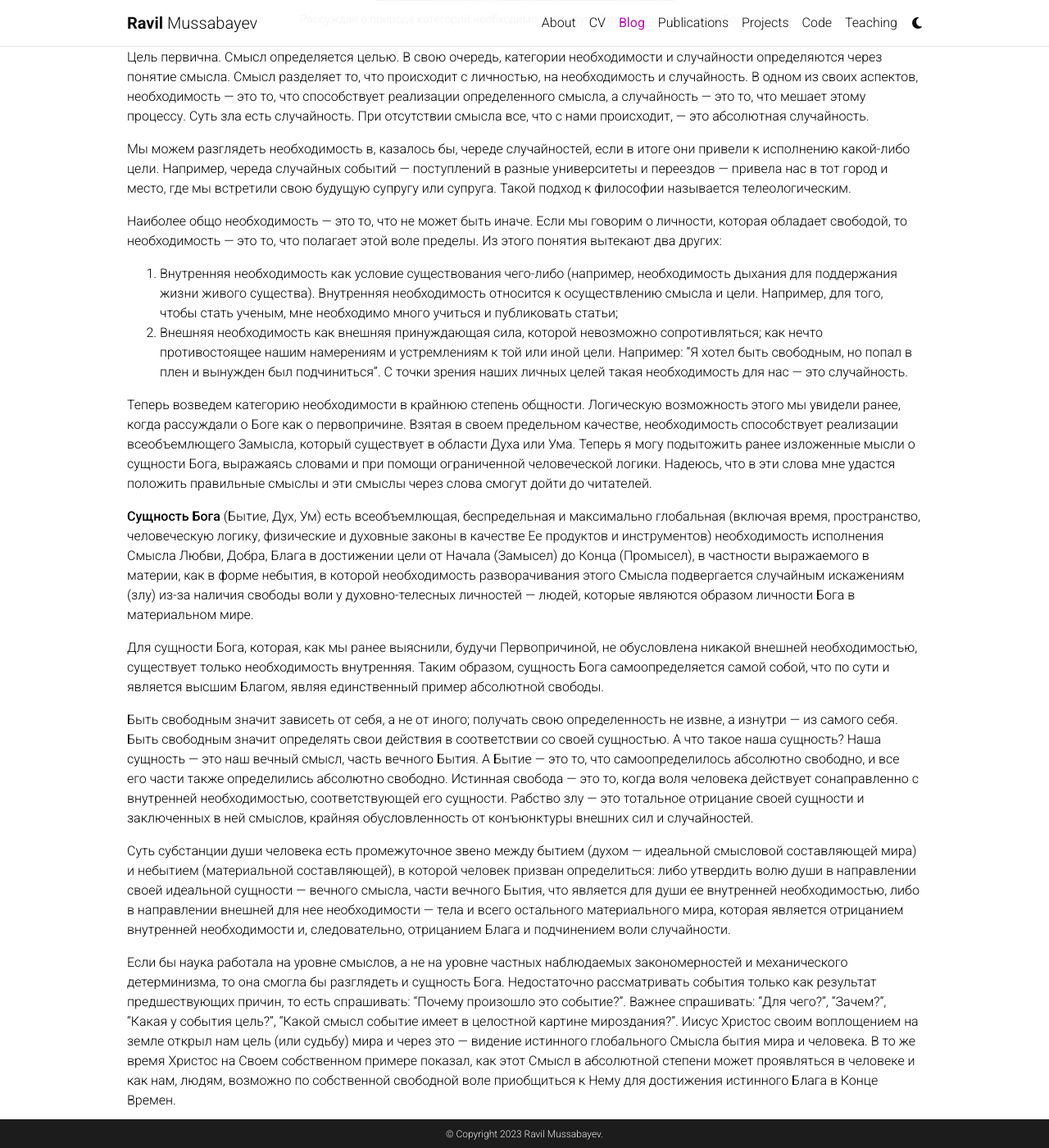
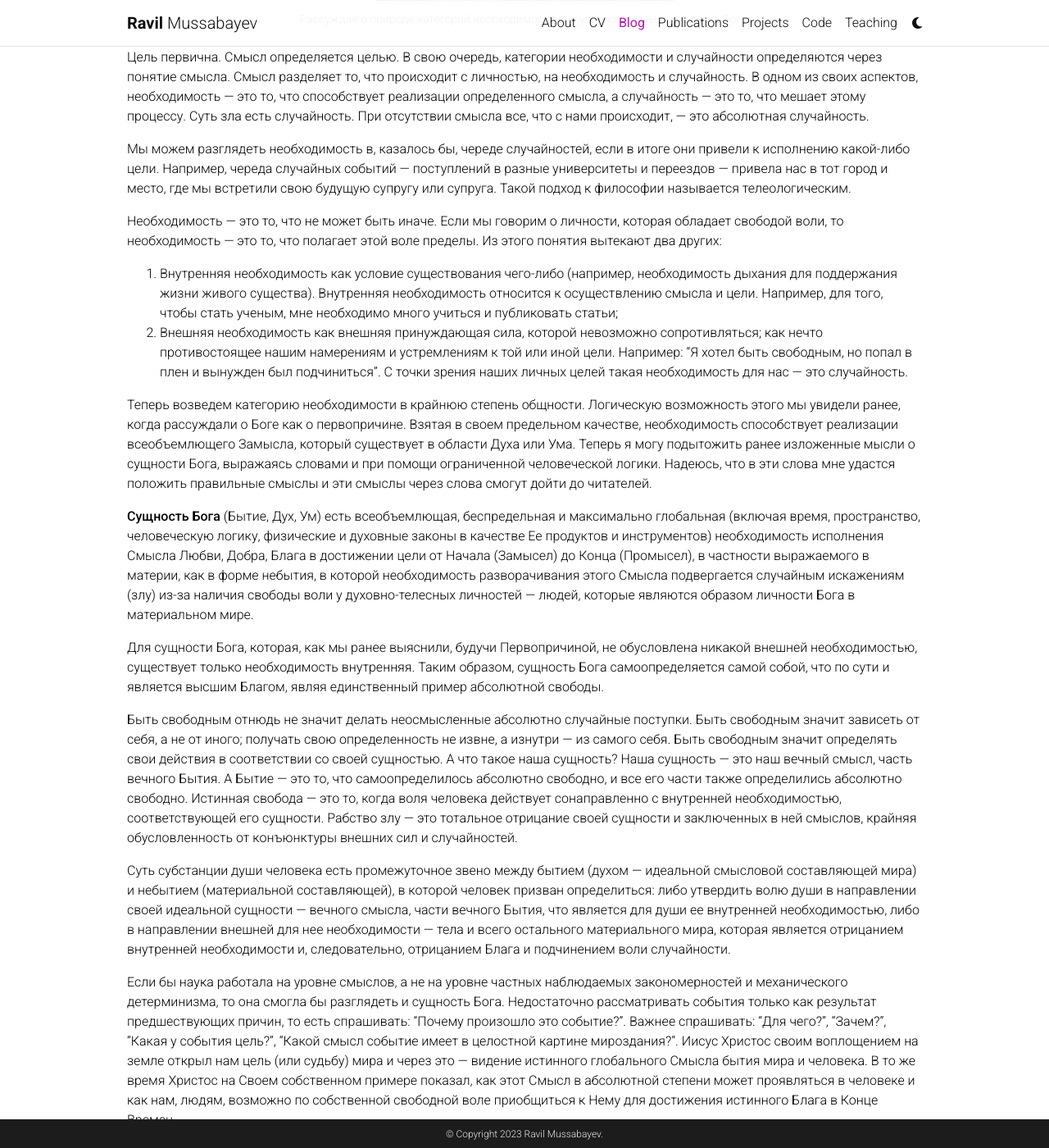
Before and after one commit to rmusab/rmusab.github.io, a Jekyll site: the page built from _posts/2023-12-21-necessity-and-randomness.md, in a window 1280 px wide and 1400 px high, scrolled down 697 px. Shown: the whole window at 82% size. Built offline with Jekyll 4.4.1, drawn with Linux system fonts in a browser that asks for light colours; comment, search, counter and statistics services are not loaded; a style sheet for code colours, icons or effects is not loaded.

Commit message:
Edited the last post

```diff
--- a/_posts/2023-12-21-necessity-and-randomness.md
+++ b/_posts/2023-12-21-necessity-and-randomness.md
@@ -15,7 +15,7 @@
 
 Мы можем разглядеть необходимость в, казалось бы, череде случайностей, если в итоге они привели к исполнению какой-либо цели. Например, череда случайных событий — поступлений в разные университеты и переездов — привела нас в тот город и место, где мы встретили свою будущую супругу или супруга. Такой подход к философии называется телеологическим.
 
-Наиболее общо необходимость — это то, что не может быть иначе. Если мы говорим о личности, которая обладает свободой, то необходимость — это то, что полагает этой воле пределы. Из этого понятия вытекают два других:
+Необходимость — это то, что не может быть иначе. Если мы говорим о личности, которая обладает свободой воли, то необходимость — это то, что полагает этой воле пределы. Из этого понятия вытекают два других:
 1. Внутренняя необходимость как условие существования чего-либо (например, необходимость дыхания для поддержания жизни живого существа). Внутренняя необходимость относится к осуществлению смысла и цели. Например, для того, чтобы стать ученым, мне необходимо много учиться и публиковать статьи;
 2. Внешняя необходимость как внешняя принуждающая сила, которой невозможно сопротивляться; как нечто противостоящее нашим намерениям и устремлениям к той или иной цели. Например: "Я хотел быть свободным, но попал в плен и вынужден был подчиниться". С точки зрения наших личных целей такая необходимость для нас — это случайность.
 
@@ -26,6 +26,7 @@
 
 Для сущности Бога, которая, как мы ранее выяснили, будучи Первопричиной, не обусловлена никакой внешней необходимостью, существует только необходимость внутренняя. Таким образом, сущность Бога самоопределяется самой собой, что по сути и является высшим Благом, являя единственный пример абсолютной свободы.
 
+Быть свободным отнюдь не значит делать неосмысленные абсолютно случайные поступки.
 Быть свободным значит зависеть от себя, а не от иного; получать свою определенность не извне, а изнутри — из самого себя.
 Быть свободным значит определять свои действия в соответствии со своей сущностью. А что такое наша сущность? Наша сущность — это наш вечный смысл, часть вечного Бытия. А Бытие — это то, что самоопределилось абсолютно свободно, и все его части также определились абсолютно свободно.
 Истинная свобода — это то, когда воля человека действует сонаправленно с внутренней необходимостью, соответствующей его сущности.
```
